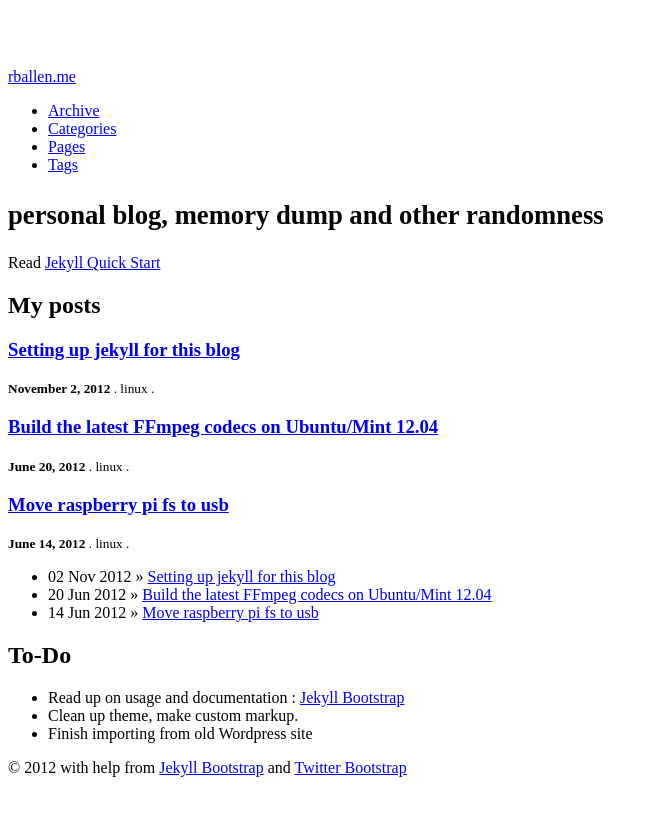
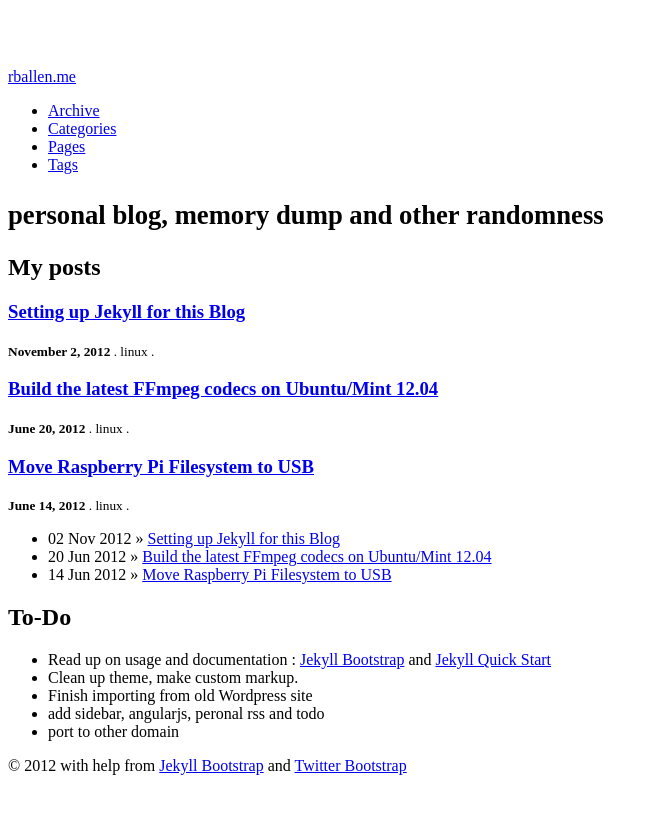
Before and after one commit to rballen/rballen.github.com, a Jekyll site: the page built from index.md, in a window 1280 px wide. Shown: the top 816 px of the page, without its empty margins (0-658 px from the left). Built offline with Jekyll 4.4.1, drawn with Linux system fonts in a browser that asks for light colours.

```diff
--- a/_posts/2012-06-14-move-raspberry-pi-fs-to-usb.md
+++ b/_posts/2012-06-14-move-raspberry-pi-fs-to-usb.md
@@ -1,6 +1,6 @@
 ---
 layout: post
-title: "Move raspberry pi fs to usb"
+title: "Move Raspberry Pi Filesystem to USB"
 description: "raspberry pi, rpi, filesystem, usb"
 category: linux
 tags: [raspberry-pi, linux]
--- a/index.md
+++ b/index.md
@@ -4,10 +4,6 @@ title:
 tagline: personal blog, memory dump and other randomness
 ---
 {% include JB/setup %}
-
-Read [Jekyll Quick Start](http://jekyllbootstrap.com/usage/jekyll-quick-start.html)
-
-
 
 ## My posts
 
@@ -25,6 +21,8 @@ Read [Jekyll Quick Start](http://jekyllbootstrap.com/usage/jekyll-quick-start.ht
 
 ## To-Do
 
-* Read up on usage and documentation : [Jekyll Bootstrap](http://jekyllbootstrap.com)
+* Read up on usage and documentation : [Jekyll Bootstrap](http://jekyllbootstrap.com) and [Jekyll Quick Start](http://jekyllbootstrap.com/usage/jekyll-quick-start.html)
 * Clean up theme, make custom markup.
 * Finish importing from old Wordpress site
+* add sidebar, angularjs, peronal rss and todo
+* port to other domain
```
Also changed, not shown: _posts/2012-11-02-setting-up-jekyll-for-this-blog.md (+1 -1 lines), favicon.ico.
